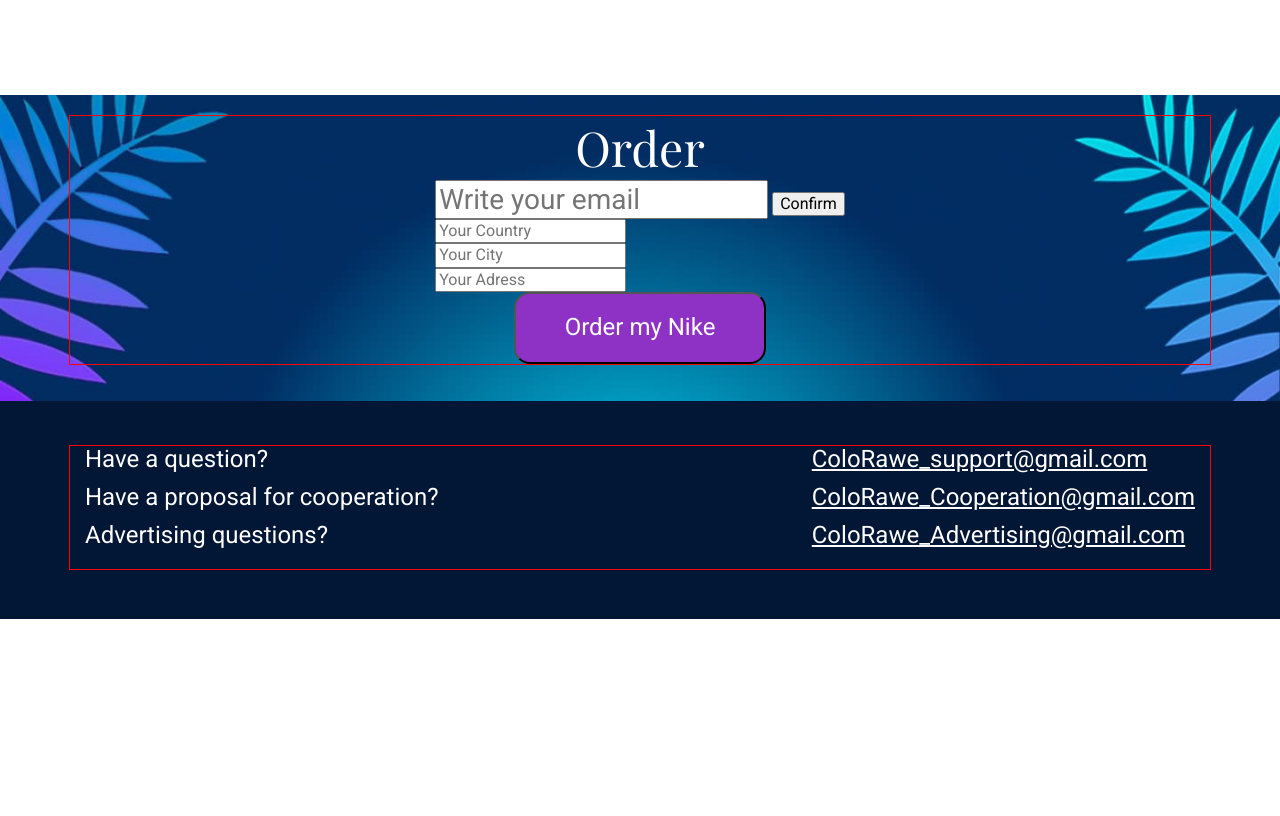
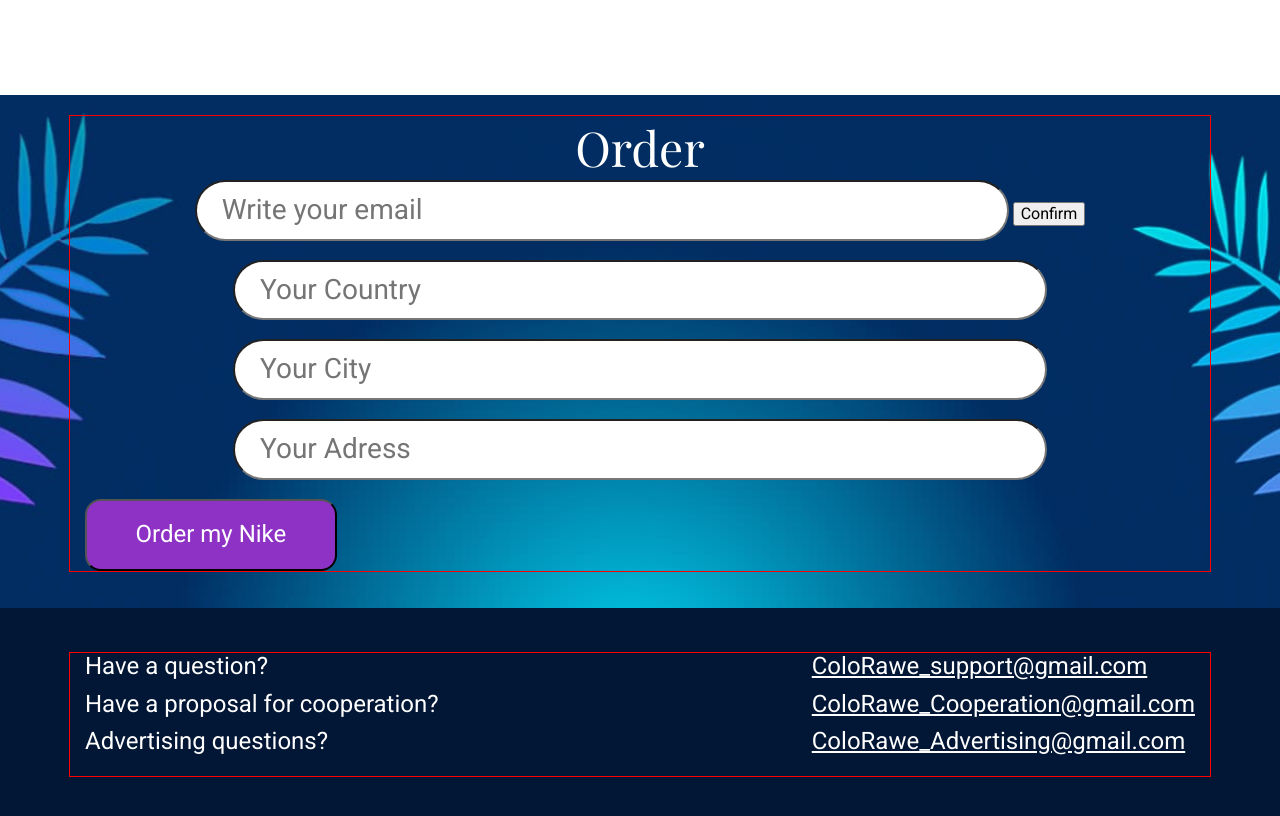
Before and after one commit to Jezekh23/Colorawe, a plain HTML site: page index.html in a window 1280 px wide. Shown: the part 2016-2832 px from the top of the page. Before the commit the page ends 2635 px from the top, so only its background shows below. Drawn offline with nearby package versions, Linux system fonts and the light colour scheme; a web font is replaced by a local one.

Commit message:
did a little work

```diff
--- a/css/style.css
+++ b/css/style.css
@@ -272,28 +272,40 @@
     padding-bottom: 37px;
 }
 
-.order>.container {
-    display: flex;
-    flex-direction: column;
-    justify-content: center;
-    align-items: center;
-}
-
 .order-title {
     color: var(--whitetext);
     font-family: "Playfair Display";
     font-size: 48px;
     font-weight: 400;
     line-height: 1.33;
+    text-align: center;
+}
+
+.order-list {
+    display: flex;
+    flex-direction: column;
+    text-align: center;
+}
+
+.order-item {
+    margin-bottom: 19px;
 }
 
 .order-input {
     color: var(--ordertext);
-    font-family: Roboto;
+    font-size: 24px;
+    font-weight: 400;
+    line-height: 1.16;
+    border-radius: 50px;
+    background-color: var(--whitetext);
+    padding: 11px 417px 11px 24px;
+}
+.order-input:first-child {
+    padding: 12px 460px 12px 25px;
+    color: var(--ordertext);
     font-size: 28px;
-    font-style: normal;
     font-weight: 400;
-    line-height: normal;
+    line-height: 1.17;
 }
 
 .order-btnsb {
@@ -304,6 +316,7 @@
     padding: 20px 48.5px;
     background-color: var(--herobtncol);
     border-radius: 16px;
+    flex-wrap: nowrap;
 }
 
 .footer {
--- a/index.html
+++ b/index.html
@@ -84,9 +84,9 @@
                 off in a year.
               </h3>
               <p class="rev-date">25.11</p>
-              <img src="./img/johnteylor.png" alt="">
+              <img src="./img/johnteylor.png" alt="" />
               <p class="rev-text">
-                John Teylor<span class="rev-year"><br>With us from 2018</span>
+                John Teylor<span class="rev-year"><br />With us from 2018</span>
               </p>
             </li>
             <li class="rev-item">
@@ -95,9 +95,11 @@
                 clothes.
               </h3>
               <p class="rev-date">05.01</p>
-              <img src="./img/elizabethgarsia.png" alt="">
+              <img src="./img/elizabethgarsia.png" alt="" />
               <p class="rev-text">
-                Elizabeth Garsia<span class="rev-year"><br>With us from 2020</span>
+                Elizabeth Garsia<span class="rev-year"
+                  ><br />With us from 2020</span
+                >
               </p>
             </li>
             <li class="rev-item">
@@ -106,9 +108,9 @@
                 the paint is super.
               </h3>
               <p class="rev-date">18.06</p>
-              <img src="./img/tommaquare.png" alt="">
+              <img src="./img/tommaquare.png" alt="" />
               <p class="rev-text">
-                Tom Maquare<span class="rev-year"><br>With us from 2019</span>
+                Tom Maquare<span class="rev-year"><br />With us from 2019</span>
               </p>
             </li>
           </ul>
@@ -119,14 +121,34 @@
           <h2 class="order-title">Order</h2>
           <ul class="order-list">
             <li class="order-item">
-              <label for="" class="order-label">
-                <input type="email" placeholder="Write your email" class="order-input">
-                <button type="submit" class="order-btin">Confirm </button>
-              </label>
+                <input
+                  type="email"
+                  placeholder="Write your email"
+                  class="order-input"
+                />
+                <button type="submit" class="order-btin">Confirm</button>
             </li>
-            <li class="order-item"><input type="text" class="" placeholder="Your Country" class="order-input"></li>
-            <li class="order-item"><input type="text" class="" placeholder="Your City" class="order-input"></li>
-            <li class="order-item"><input type="text" class="" placeholder="Your Adress" class="order-input"></li>
+            <li class="order-item">
+              <input
+                type="text"
+                placeholder="Your Country"
+                class="order-input"
+              />
+            </li>
+            <li class="order-item">
+              <input
+                type="text"
+                placeholder="Your City"
+                class="order-input"
+              />
+            </li>
+            <li class="order-item">
+              <input
+                type="text"
+                placeholder="Your Adress"
+                class="order-input"
+              />
+            </li>
           </ul>
           <button type="submit" class="order-btnsb">Order my Nike</button>
         </div>
```
